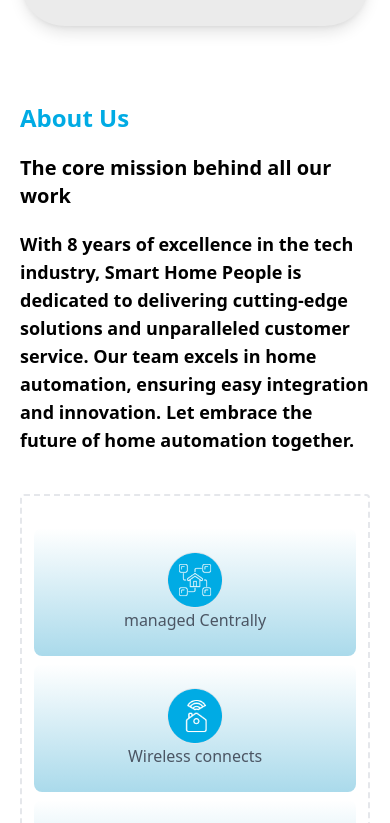
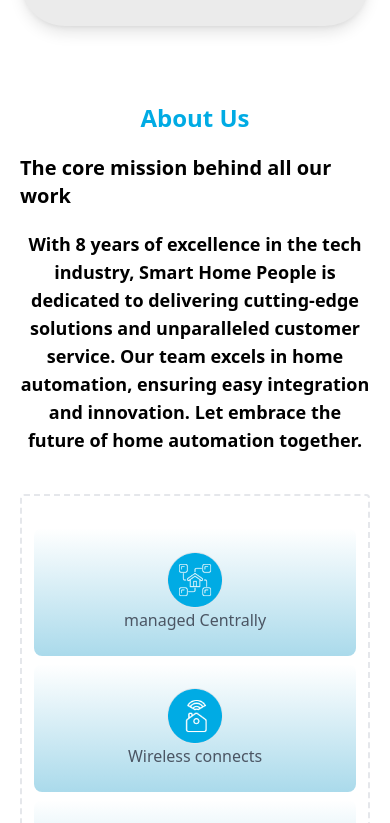
Before and after one commit to krazytofayel/smarthome, a React (Vite) app: page / in a window 390 px wide. Shown: the part 2901-3724 px from the top of the page. Built offline with nearby package versions, Linux system fonts and the light colour scheme.

Commit message:
-edit design

```diff
--- a/src/Components/Shareable_Components/Secondary_Title_Section/Secondary_Title_Section.jsx
+++ b/src/Components/Shareable_Components/Secondary_Title_Section/Secondary_Title_Section.jsx
@@ -10,7 +10,7 @@
           }`}
           onClick={onClick}
         >
-          <h2 className="text-2xl font-semibold">{secondary_title}</h2>
+          <h2 className="text-2xl font-semibold text-center lg:text-start">{secondary_title}</h2>
         </div>
       </div>
     </>
--- a/src/Components/Shareable_Components/Text_Content_Section/Text_Content_Section.jsx
+++ b/src/Components/Shareable_Components/Text_Content_Section/Text_Content_Section.jsx
@@ -3,7 +3,7 @@
 const Text_Content_Section = ({text_content}) => {
   return (
  <>
- <div className="text-md text-black">
+ <div className="text-md text-black max-w-xl text-center">
   <p>{text_content}</p>
  </div>
 
```
